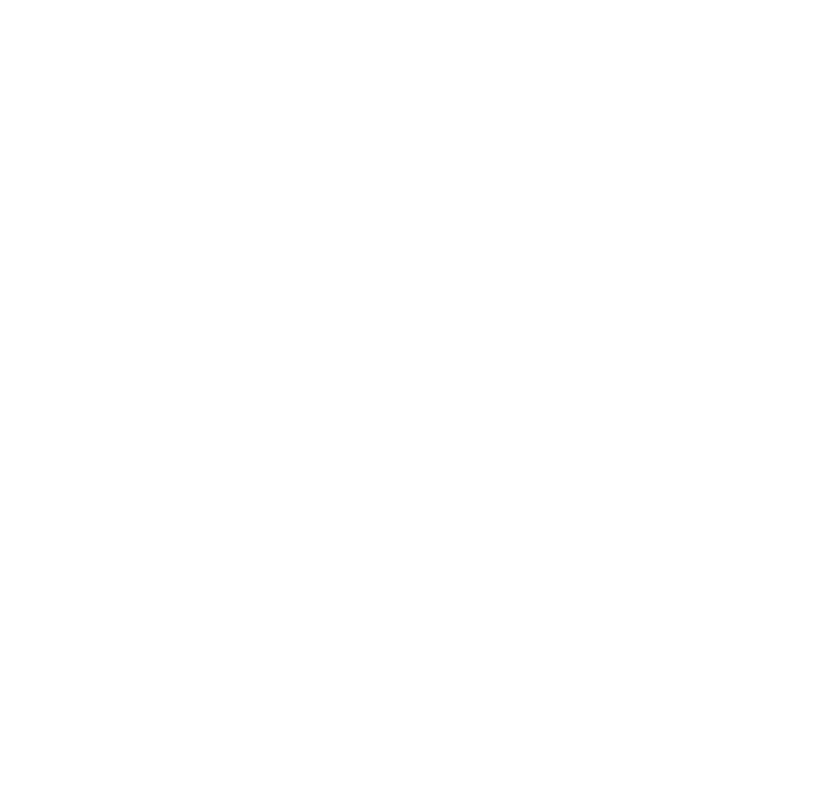
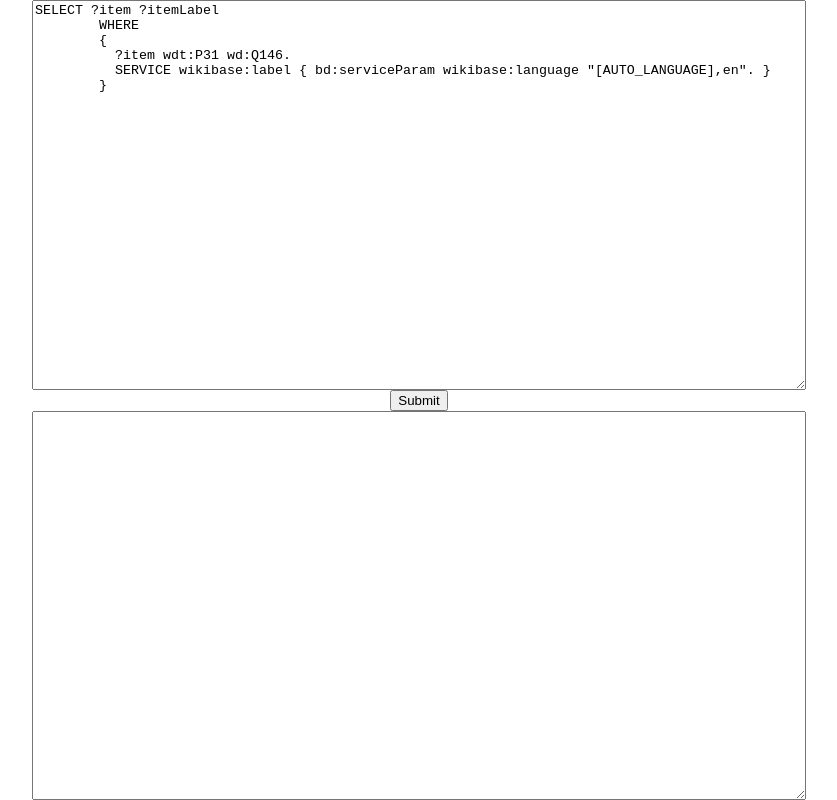
Before and after one commit to torstenbm/react-frontend, a React (Create React App) app: page /explorer in a window 1280 px wide. Shown: the whole page, without its empty margins (221-1058 px from the left). Built offline with nearby package versions, Linux system fonts and the light colour scheme.

Commit message:
Add SPARQL explorer

```diff
--- a/package.json
+++ b/package.json
@@ -6,6 +6,7 @@
     "axios": "^0.18.0",
     "express": "^4.16.4",
     "express-favicon": "^2.0.1",
+    "material-ui": "^0.20.2",
     "path": "^0.12.7",
     "react": "^16.8.6",
     "react-dom": "^16.8.6",
--- a/src/App.js
+++ b/src/App.js
@@ -6,6 +6,7 @@
 import { Route, BrowserRouter as Router } from "react-router-dom";
 import ContentGaps from './components/contentgaps';
 import Biases from './components/biases';
+import SparqlExplorer from './components/sparqlexplorer';
 
 class App extends Component {
   render() {
@@ -16,6 +17,7 @@
           <Route path="/login/" exact component={Login} />
           <Route path="/content-gaps/" exact component={ContentGaps} />
           <Route path="/biases/" exact component={Biases} />
+          <Route path="/explorer" exact component={SparqlExplorer} />
         </Router>
     );
   }
--- a/src/components/index.css
+++ b/src/components/index.css
@@ -16,6 +16,10 @@
   .logout{
     margin-top: 50px;
     background: black;
+  }
+  .explore {
+    margin-top: 50px;
+    background: radial-gradient(circle, rgba(255,241,0,1) 0%, rgba(99,121,9,1) 100%, rgba(2,0,36,1) 255%);
   }
   .App-header {
     background-color: white;
--- a/src/components/index.js
+++ b/src/components/index.js
@@ -33,6 +33,7 @@
                 <a className="button cg-button" href="/content-gaps/">Content-gaps</a>
               </div>
             </Router>
+            <a href="/explorer/" className="explore button" >Try the SPARQL explorer!</a>
             <button className="logout button" onClick={this.logout}>Log out</button>
           </div>
         </div>
--- /dev/null
+++ b/src/components/sparqlexplorer.css
@@ -0,0 +1,11 @@
+.explorer {
+    display: flex;
+    align-items: center;
+    justify-content: space-around;
+    height: 100vh;
+    flex-direction: column;
+}
+.explorer > textarea {
+    height: 400px;
+    width: 60%;
+}
--- /dev/null
+++ b/src/components/sparqlexplorer.js
@@ -0,0 +1,36 @@
+import React, { Component } from 'react';
+import './sparqlexplorer.css';
+import Axios from 'axios';
+
+class SparqlExplorer extends Component {
+
+    state = {
+        query: `SELECT ?item ?itemLabel
+        WHERE
+        {
+          ?item wdt:P31 wd:Q146.
+          SERVICE wikibase:label { bd:serviceParam wikibase:language "[AUTO_LANGUAGE],en". }
+        }`,
+        results: ""
+    }
+    handleChange = event => {
+        const value = event.target.value;
+        this.setState({query: value})
+    }
+    executeQuery = () => {
+        Axios.post("https://sparql-service.herokuapp.com/runQuery", {query: this.state.query})
+        .then(result => this.setState({results: JSON.stringify(result.data)}))
+    }
+  render() {
+    return (
+        <div className="explorer">
+            <textarea value={this.state.query} onChange={this.handleChange}></textarea>
+
+            <button onClick={this.executeQuery}>Submit</button>
+            <textarea readOnly value={this.state.results}></textarea>
+        </div>
+    );
+  }
+}
+
+export default SparqlExplorer;
```
Also changed, not shown: 1 other file (tests, documents, lock files or other folders).
